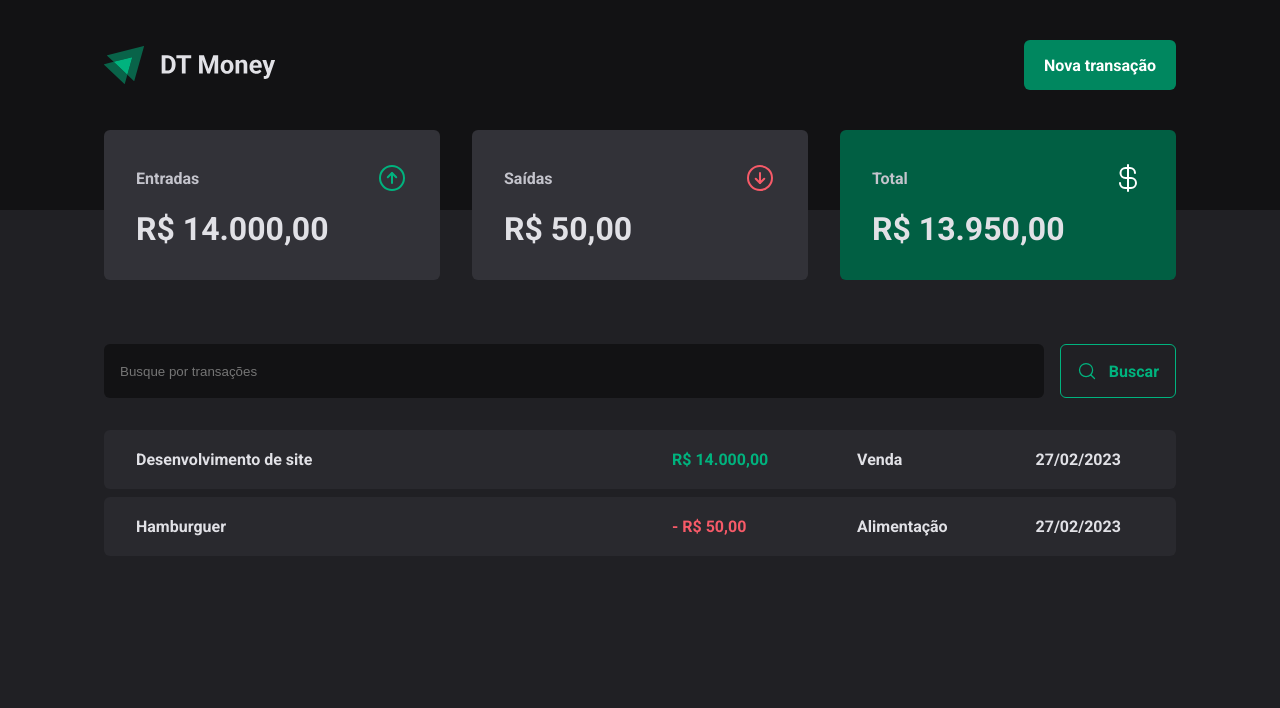
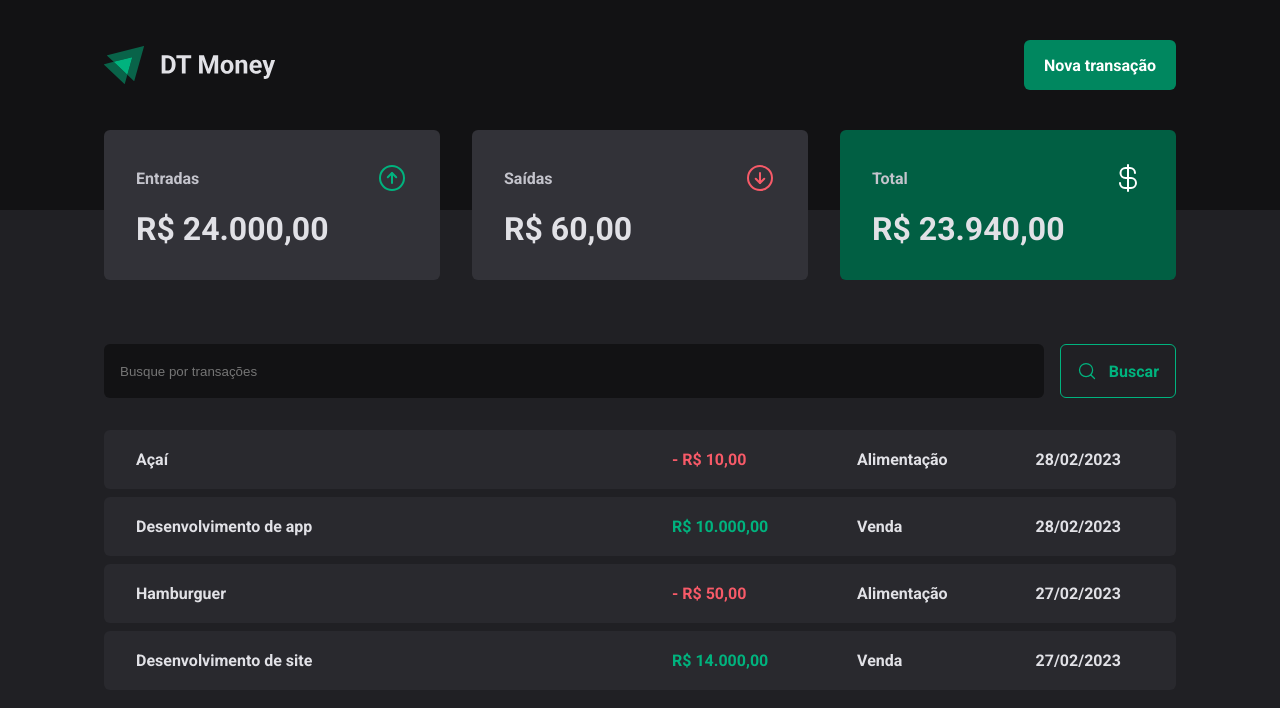
Before and after one commit to nlperri/dt-money, a React (Vite) app: page / in a window 1280 px wide. Shown: the top 708 px of the page. Built offline with nearby package versions, Linux system fonts and the light colour scheme; data requests are answered from the project's data file; a web font is replaced by a local one.

Commit message:
posting new transaction to server

```diff
--- a/server.json
+++ b/server.json
@@ -15,6 +15,22 @@
       "category": "Alimentação",
       "price": 50,
       "createdAt": "2023-02-27T17:10:02.697Z"
+    },
+    {
+      "description": "Desenvolvimento de app",
+      "price": 10000,
+      "category": "Venda",
+      "type": "income",
+      "createdAt": "2023-02-28T18:17:07.204Z",
+      "id": 3
+    },
+    {
+      "description": "Açaí",
+      "price": 10,
+      "category": "Alimentação",
+      "type": "outcome",
+      "createdAt": "2023-02-28T18:45:54.629Z",
+      "id": 4
     }
   ]
 }
--- a/src/components/NewTransactionModal/index.tsx
+++ b/src/components/NewTransactionModal/index.tsx
@@ -10,6 +10,9 @@
 import * as zod from 'zod'
 import { zodResolver } from '@hookform/resolvers/zod'
 import { Controller, useForm } from 'react-hook-form'
+import { api } from '../../lib/axios'
+import { useContext } from 'react'
+import { TransactionsContext } from '../../contexts/TransactionsContext'
 
 const newTransactionFormSchema = zod.object({
   description: zod.string(),
@@ -21,11 +24,14 @@
 type newTransactionFormInputs = zod.infer<typeof newTransactionFormSchema>
 
 export function NewTransactionModal() {
+  const { createTransaction } = useContext(TransactionsContext)
+
   const {
     control,
     register,
     handleSubmit,
     formState: { isSubmitting },
+    reset,
   } = useForm<newTransactionFormInputs>({
     resolver: zodResolver(newTransactionFormSchema),
     defaultValues: {
@@ -34,9 +40,16 @@
   })
 
   async function handleCreateNewTransaction(data: newTransactionFormInputs) {
-    await new Promise((resolve) => setTimeout(resolve, 2000))
+    const { description, price, category, type } = data
 
-    console.log(data)
+    await createTransaction({
+      description,
+      price,
+      category,
+      type,
+    })
+
+    reset()
   }
 
   return (
--- a/src/contexts/TransactionsContext.tsx
+++ b/src/contexts/TransactionsContext.tsx
@@ -9,10 +9,17 @@
   category: string
   createdAt: string
 }
+interface CreateTransactionInput {
+  description: string
+  price: number
+  category: string
+  type: 'income' | 'outcome'
+}
 
 interface TransactionsContextType {
   transactions: Transaction[]
   fetchTransactions: (query?: string) => Promise<void>
+  createTransaction: (data: CreateTransactionInput) => Promise<void>
 }
 
 interface TransactionsProviderProps {
@@ -27,11 +34,27 @@
   async function fetchTransactions(query?: string) {
     const response = await api.get('transactions', {
       params: {
+        _sort: 'createdAt',
+        _order: 'desc',
         q: query,
       },
     })
 
     setTransactions(response.data)
+  }
+
+  async function createTransaction(data: CreateTransactionInput) {
+    const { description, price, category, type } = data
+
+    const response = await api.post('transactions', {
+      description,
+      price,
+      category,
+      type,
+      createdAt: new Date(),
+    })
+
+    setTransactions((state) => [response.data, ...state])
   }
 
   useEffect(() => {
@@ -43,6 +66,7 @@
       value={{
         transactions,
         fetchTransactions,
+        createTransaction,
       }}
     >
       {children}
```
